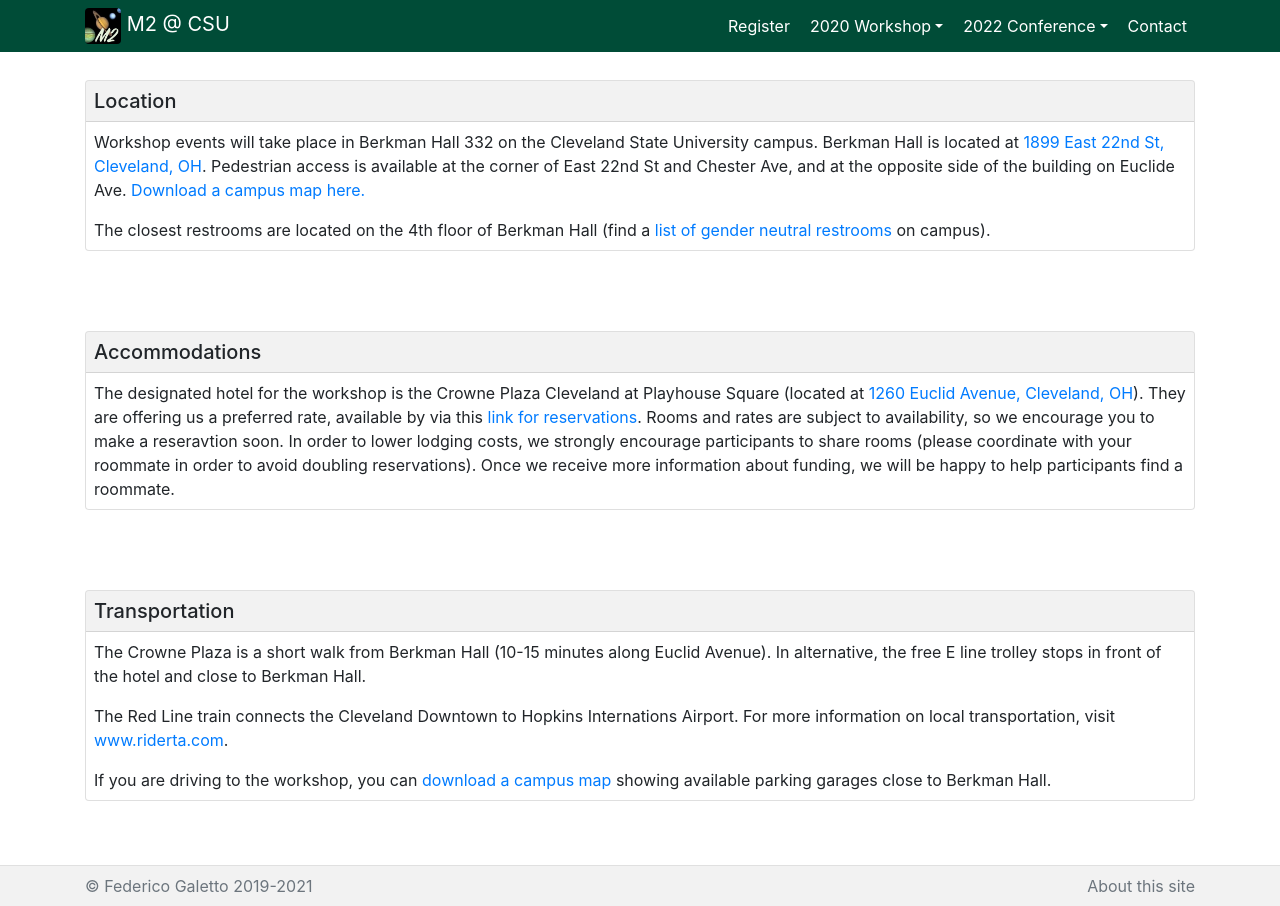
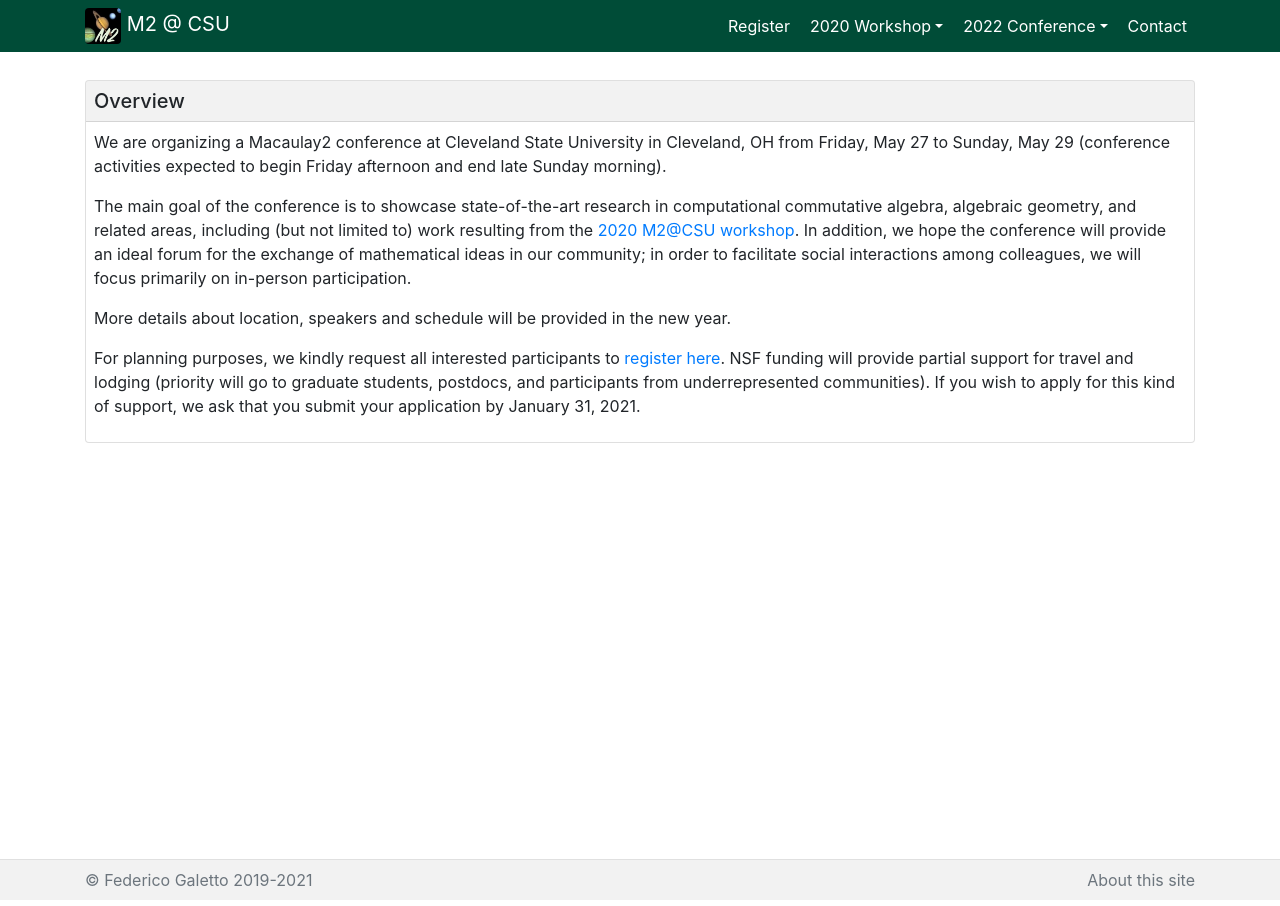
Before and after one commit to galettof/m2csu, a Jekyll site: the page built from conference.html, in a window 1280 px wide. Built offline with Jekyll 4.4.1, drawn with Linux system fonts in a browser that asks for light colours.

Commit message:
overview section in conference page

```diff
--- a/_layouts/default.html
+++ b/_layouts/default.html
@@ -49,9 +49,12 @@
 	      <li class="nav-item dropdown pr-lg-1" data-toggle="collapse" data-target=".navbar-collapse.show">
 		<a class="nav-link rounded-sm dropdown-toggle px-2" href="#" id="navbarDropdownMenuLink2" role="button" data-toggle="dropdown" aria-haspopup="true" aria-expanded="false">2022 Conference</a>
 		<div class="dropdown-menu" aria-labelledby="navbarDropdownMenuLink2">
+		  <a class="dropdown-item" href="conference.html#overview">Overview</a>
+		  <!--
 		  <a class="dropdown-item" href="conference.html#location">Location</a>
 		  <a class="dropdown-item" href="conference.html#accommodations">Accommodations</a>
 		  <a class="dropdown-item" href="conference.html#transportation">Transportation</a>
+		  -->
 		</div>
 	      </li>
               <li class="nav-item">
--- a/conference.html
+++ b/conference.html
@@ -6,6 +6,24 @@ title: M2 @ CSU 2022 Conference
 	<div class="row">
 	  <div class="col">
 
+	    <section id="overview">
+	      <div class="card">
+		<div class="card-header">
+		  <h5 class="mb-0">Overview</h5>
+		</div>
+		<div class="card-body">
+		  <p>We are organizing a Macaulay2 conference at Cleveland State University in Cleveland, OH from Friday, May 27 to Sunday, May 29 (conference activities expected to begin Friday afternoon and end late Sunday morning).</p>
+
+		  <p>The main goal of the conference is to showcase state-of-the-art research in computational commutative algebra, algebraic geometry, and related areas, including (but not limited to) work resulting from the <a href="workshop.html">2020 M2@CSU workshop</a>. In addition, we hope the conference will provide an ideal forum for the exchange of mathematical ideas in our community; in order to facilitate social interactions among colleagues, we will focus primarily on in-person participation.</p>
+
+		  <p>More details about location, speakers and schedule will be provided in the new year.</p>
+
+		  <p>For planning purposes, we kindly request all interested participants to <a href="register.html">register here</a>. NSF funding will provide partial support for travel and lodging (priority will go to graduate students, postdocs, and participants from underrepresented communities). If you wish to apply for this kind of support, we ask that you submit your application by January 31, 2021.</p>
+		</div>
+	      </div>
+	    </section>
+
+	    <!--
 	    <section id="location">
 	      <div class="card">
 		<div class="card-header">
@@ -46,7 +64,7 @@ title: M2 @ CSU 2022 Conference
 		  this <a href="https://www.crowneplaza.com/redirect?path=asearch&brandCode=CP&localeCode=en&regionCode=1&hotelCode=cleps&checkInDate=10&checkInMonthYear=042020&checkOutDate=16&checkOutMonthYear=042020&rateCode=6CBARC&_PMID=99801505&GPC=MAT&cn=no&viewfullsite=true"
 		  target="_blank">link for reservations</a>. Rooms and
 		  rates are subject to availability, so we encourage
-		  you to make a reseravtion soon. In order to lower
+		  you to make a reservation soon. In order to lower
 		  lodging costs, we strongly encourage participants to
 		  share rooms (please coordinate with your roommate in
 		  order to avoid doubling reservations). Once we
@@ -84,6 +102,7 @@ title: M2 @ CSU 2022 Conference
 		</div>
 	      </div>
 	    </section>
+	    -->
 
 	  </div>
 	</div>
```
